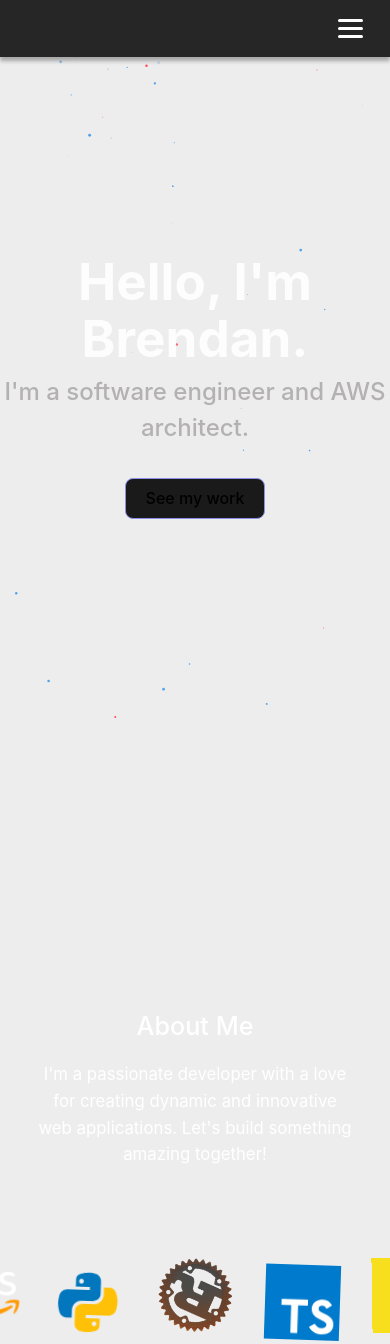
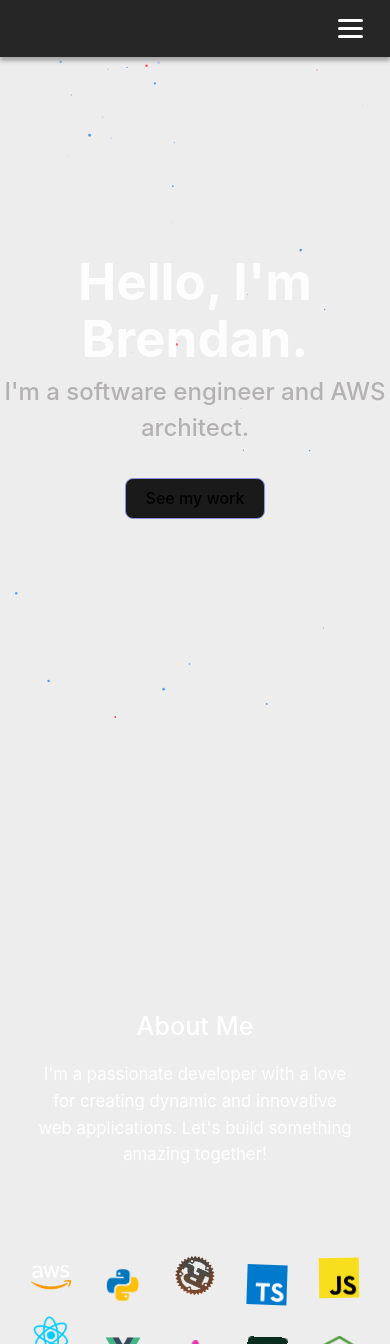
Before and after one commit to brendandagys/Portfolio, a React (Vite) app in the folder frontend/: page / in a window 390 px wide. Shown: the top 1344 px of the page. Built offline with nearby package versions, Linux system fonts and the light colour scheme.

Commit message:
Fix tech icons responsiveness

```diff
--- a/frontend/src/css/AboutSection.css
+++ b/frontend/src/css/AboutSection.css
@@ -92,8 +92,6 @@
 }
 
 .about-icon-cluster-tech img:not(.spin):not(.spin-reverse) {
-  width: 75px;
-
   opacity: 0;
   /* animation-name: slow-bobbing, fade-in; */
   animation-duration: 6s, 0.25s;
@@ -104,14 +102,16 @@
 
 .about-icon-cluster-tech img.spin,
 .about-icon-cluster-tech img.spin-reverse {
-  width: 75px;
-
   opacity: 0;
   /* animation-name: slow-bob-spin, fade-in; */
   animation-duration: 12s, 1.2s;
   animation-fill-mode: both;
   animation-iteration-count: infinite, 1;
   animation-timing-function: linear, linear;
+}
+
+.about-icon-cluster-tech img {
+  width: 75px;
 }
 
 .about-icon-cluster-aws img {
```
